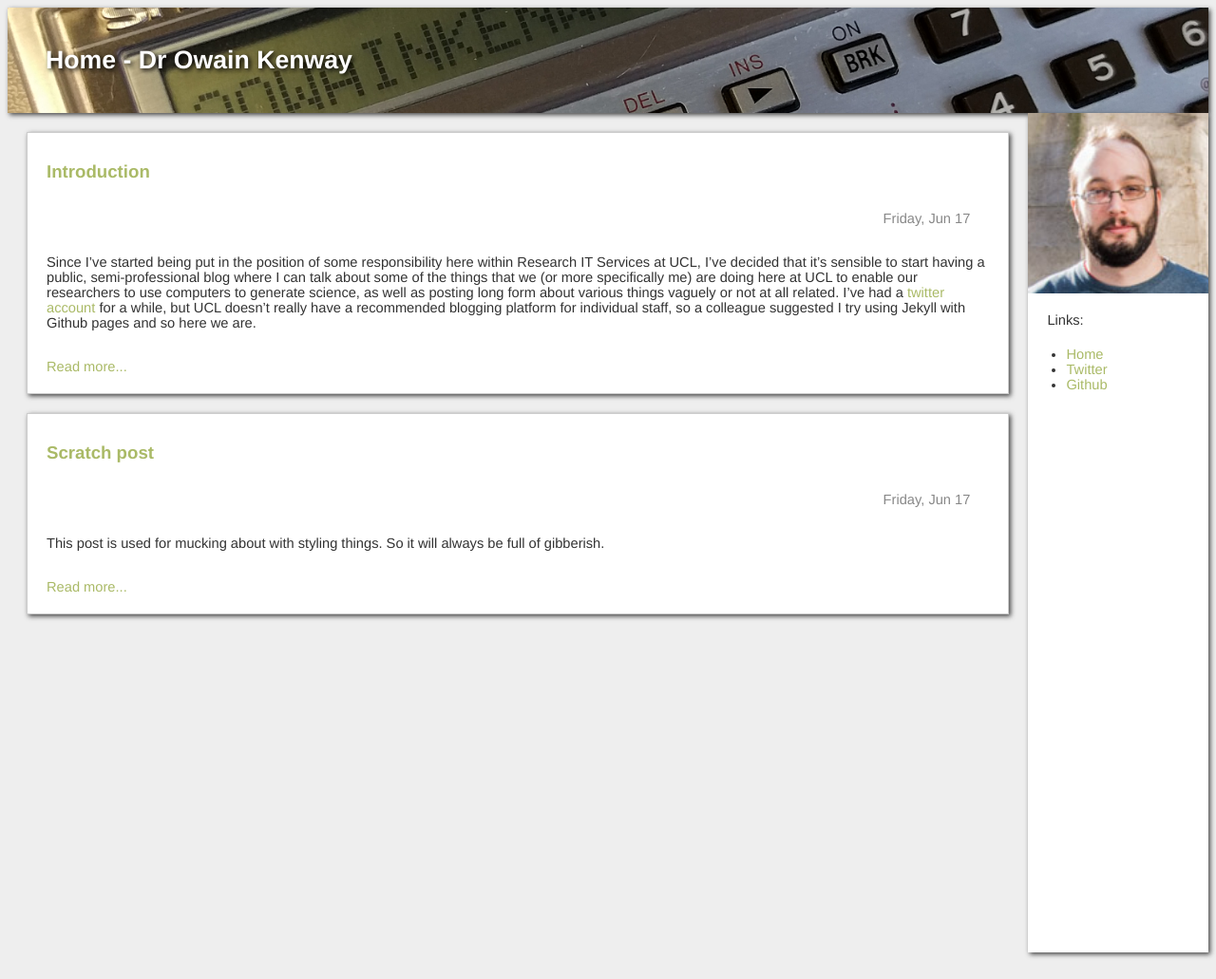
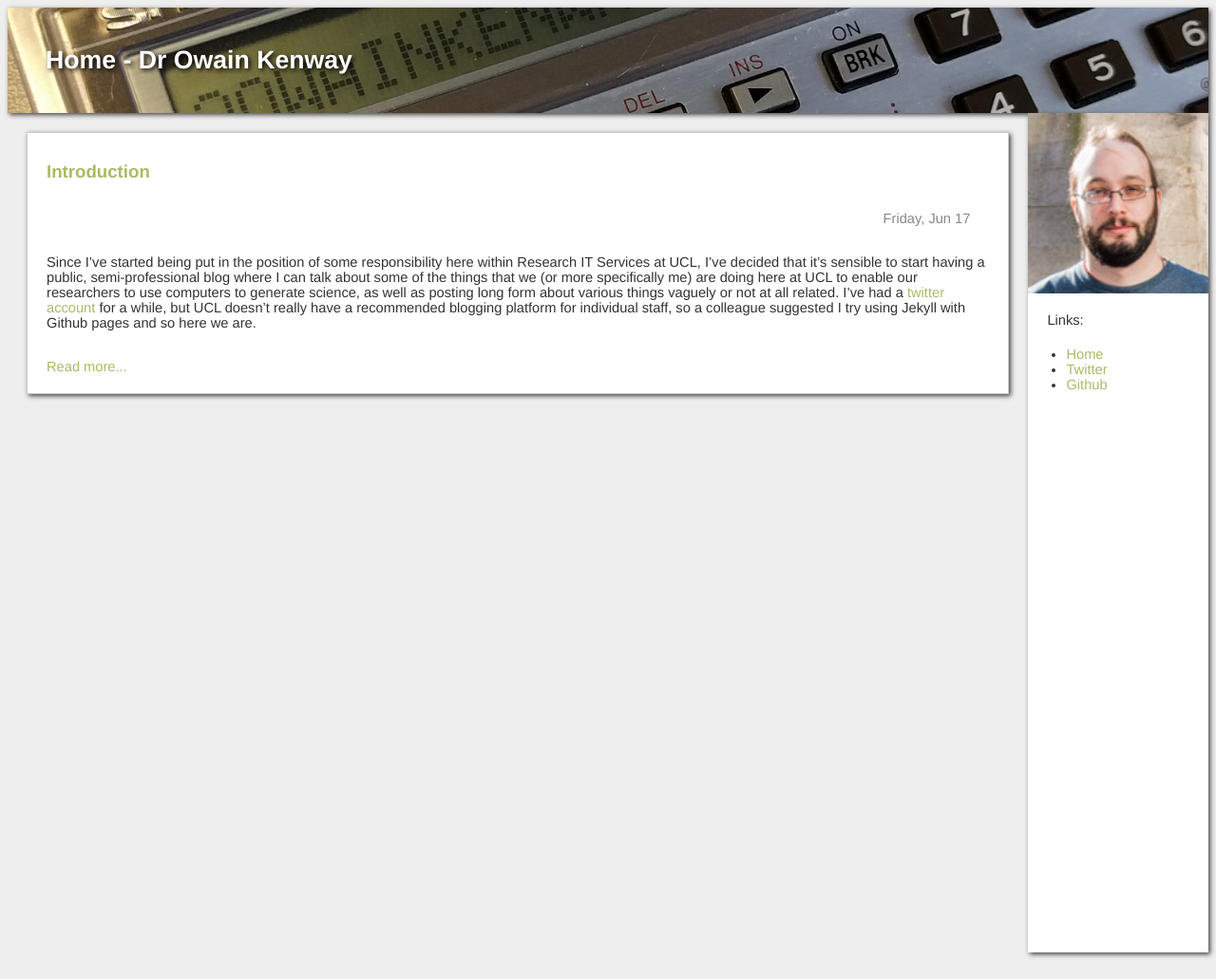
Before and after one commit to owainkenwayucl/owainkenwayucl.github.io, a Jekyll site: the page built from index.md, in a window 1280 px wide. Shown: the whole page at 95% size. Built offline with Jekyll 4.4.1, drawn with Linux system fonts in a browser that asks for light colours; some of the changed lines change nothing that is shown.

Commit message:
Move test page out of _posts.

```diff
--- a/_posts/2016-06-17-TheBegining.md
+++ b/_posts/2016-06-17-TheBegining.md
@@ -7,7 +7,7 @@ Since I've started being put in the position of some responsibility here within
 
 ![Me describing how big HPC is.](/images/meee.png)
 
-Now Jekyll is a tool that comes with very little default styling, so of a course I am having to do everything from scratch, and so this place looks like a bit of a mess while I sort things out (I haven't really touched CSS in about ten years).  I've got a test page over [here](/2016/06/17/Scratch.html) which will be constantly filled with gibberish related to whatever I'm working.
+Now Jekyll is a tool that comes with very little default styling, so of a course I am having to do everything from scratch, and so this place looks like a bit of a mess while I sort things out (I haven't really touched CSS in about ten years).  I've got a test page over [here](/scratch.html) which will be constantly filled with gibberish related to whatever I'm working.
 
 So who am I?
 
```
Also changed, not shown: scratch.md (renamed from _posts/2016-06-17-Scratch.md).
